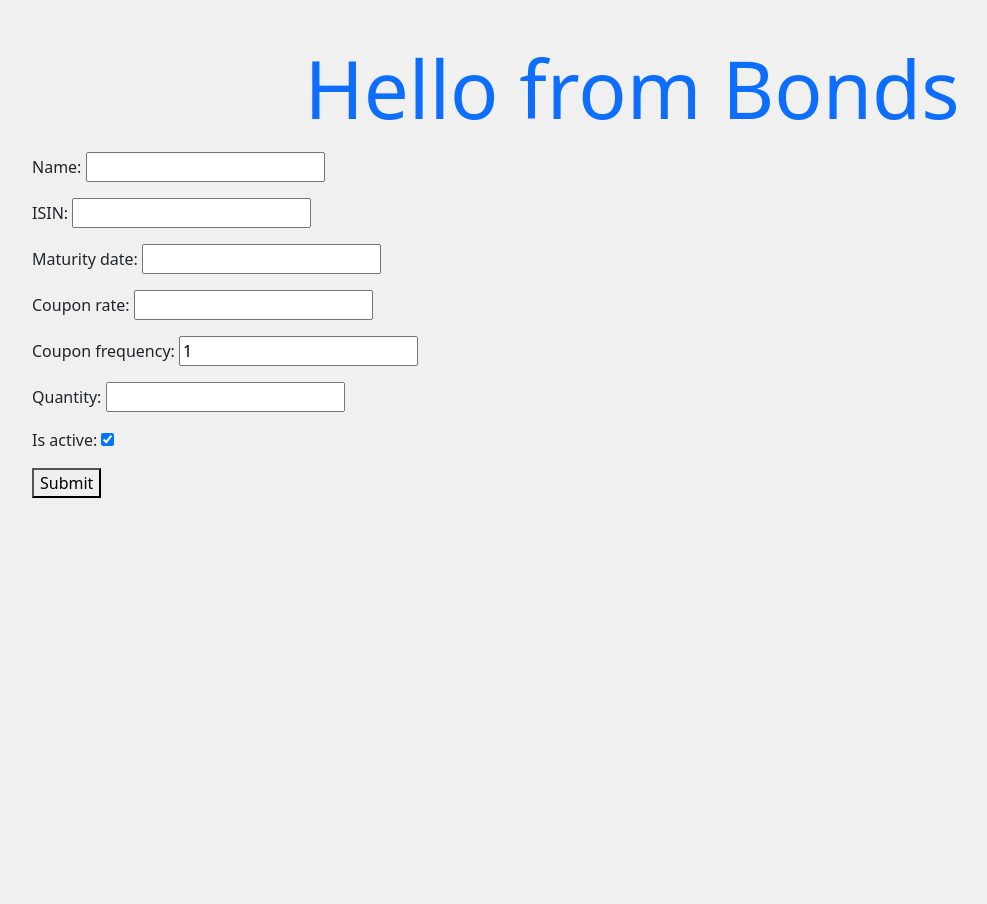
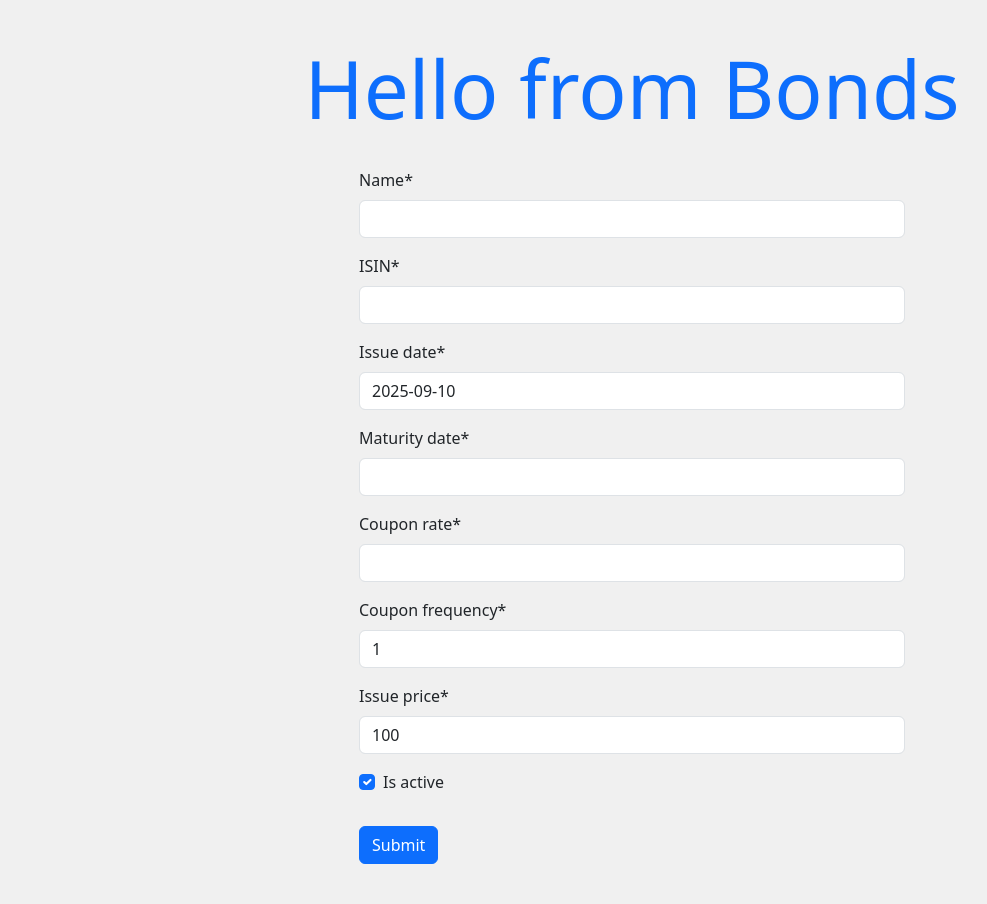
Before and after one commit to jata4321/Bonds_sandbox_Django_project, a Django app: page /bonds/create/ in a window 1280 px wide. Shown: the whole page, without its empty margins (8-995 px from the left). Before the commit the page ends 498 px from the top, so only its background shows below. Run offline with Django 5.2, Linux system fonts and the light colour scheme; some libraries are stand-ins or nearby versions.

Commit message:
Update Bond model, templates, and settings with default values, crispy forms, and improved structure

```diff
--- a/bonds/models.py
+++ b/bonds/models.py
@@ -1,19 +1,21 @@
+import dateutil.utils
 from django.db import models
 from django.utils import timezone
 from django.core.exceptions import ValidationError
 import QuantLib as ql
+from datetime import date
 
 # Create your models here.
 class Bond(models.Model):
 
     ISIN = models.CharField(max_length=12)
     name = models.CharField(max_length=100)
-    issue_price = models.DecimalField(max_digits=10, decimal_places=4)
-    issue_date = models.DateField(default=timezone.now)
+    issue_price = models.DecimalField(max_digits=10, decimal_places=4, default=100)
+    issue_date = models.DateField(default=date.today)
     maturity_date = models.DateField()
     coupon_rate = models.DecimalField(max_digits=5, decimal_places=3)
     coupon_frequency = models.SmallIntegerField(default=1)
-    quantity = models.IntegerField()
+    redemption = models.IntegerField()
     is_active = models.BooleanField(default=True)
 
     def __str__(self):
@@ -24,7 +26,7 @@
             raise ValidationError('Issue date must be earlier than maturity date.')
 
     def deactivate(self):
-        if self.maturity_date < timezone.now().date():
+        if self.maturity_date < date.today():
             self.is_active = False
             self.save()
 
--- a/bonds/templates/bonds/create_bond.html
+++ b/bonds/templates/bonds/create_bond.html
@@ -1,15 +1,26 @@
 {% extends 'base.html' %}
+{% load crispy_forms_tags %}
+
 {% include 'bonds/_navbar.html' %}
 
+{% block title %}
+    {{ block.super }}
+    Create
+{% endblock %}
+
 {% block content %}
-<div class="display-1 text-center text-primary height-vh-50">
+<div class="display-1 text-center text-primary">
     <p>Hello from Bonds</p>
 </div>
-<div>
-    <form method="post">
-        {% csrf_token %}
-        {{ form.as_p }}
-        <button type="submit">Submit</button>
-    </form>
+<div class="container mt-6">
+    <div class="row justify-content-center">
+        <div class="col-md-6">
+            <form method="post" class="mt-3">
+                {% csrf_token %}
+                {% crispy form %}
+                <button type="submit" class="btn btn-primary mt-3">Submit</button>
+            </form>
+        </div>
+    </div>
 </div>
 {% endblock %}
--- a/bonds/views.py
+++ b/bonds/views.py
@@ -20,13 +20,17 @@
     fields = [
         'name',
         'ISIN',
+        'issue_date',
         'maturity_date',
         'coupon_rate',
         'coupon_frequency',
         'quantity',
+        'issue_price',
         'is_active',
     ]
     template_name = 'bonds/create_bond.html'
+    success_url = '/bonds/'
+
 
 class UpdateBondView(UpdateView):
     model = Bond
--- a/core/settings.py
+++ b/core/settings.py
@@ -37,6 +37,8 @@
     'django.contrib.sessions',
     'django.contrib.messages',
     'django.contrib.staticfiles',
+    'crispy_forms',
+    'crispy_bootstrap5',
     'bonds',
 ]
 
@@ -125,3 +127,6 @@
 # https://docs.djangoproject.com/en/5.2/ref/settings/#default-auto-field
 
 DEFAULT_AUTO_FIELD = 'django.db.models.BigAutoField'
+
+CRISPY_ALLOWED_TEMPLATE_PACKS = "bootstrap5"
+CRISPY_TEMPLATE_PACK = "bootstrap5"
--- a/templates/base.html
+++ b/templates/base.html
@@ -7,7 +7,7 @@
     <link href="https://cdn.jsdelivr.net/npm/bootstrap@5.3.2/dist/css/bootstrap.min.css" rel="stylesheet"
           integrity="sha384-T3c6CoIi6uLrA9TneNEoa7RxnatzjcDSCmG1MXxSR1GAsXEV/Dwwykc2MPK8M2HN" crossorigin="anonymous">
     <link href="{% static 'styles.css' %}" rel="stylesheet">
-    <title>Title</title>
+    <title>{% block title %}Bonds: {% endblock %}</title>
 
 </head>
 <body>
```
Also changed, not shown: db.sqlite3.
